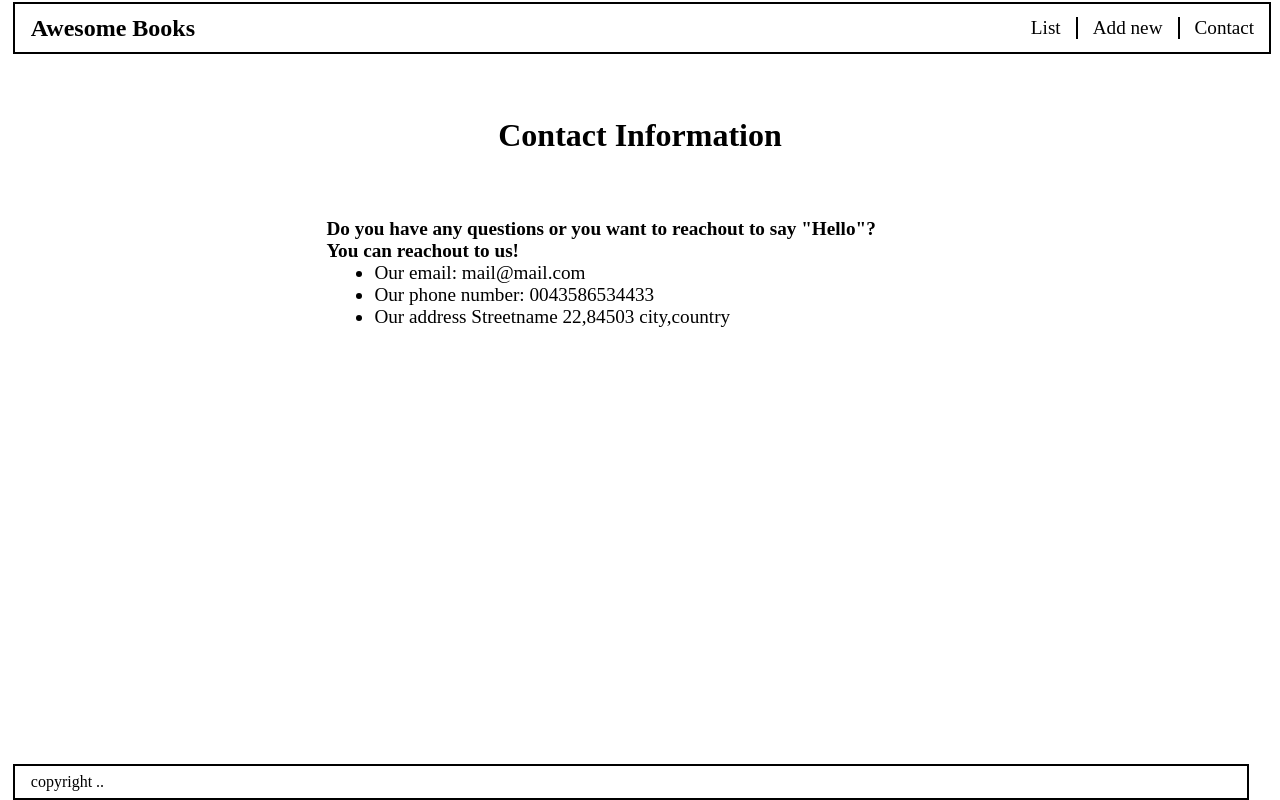
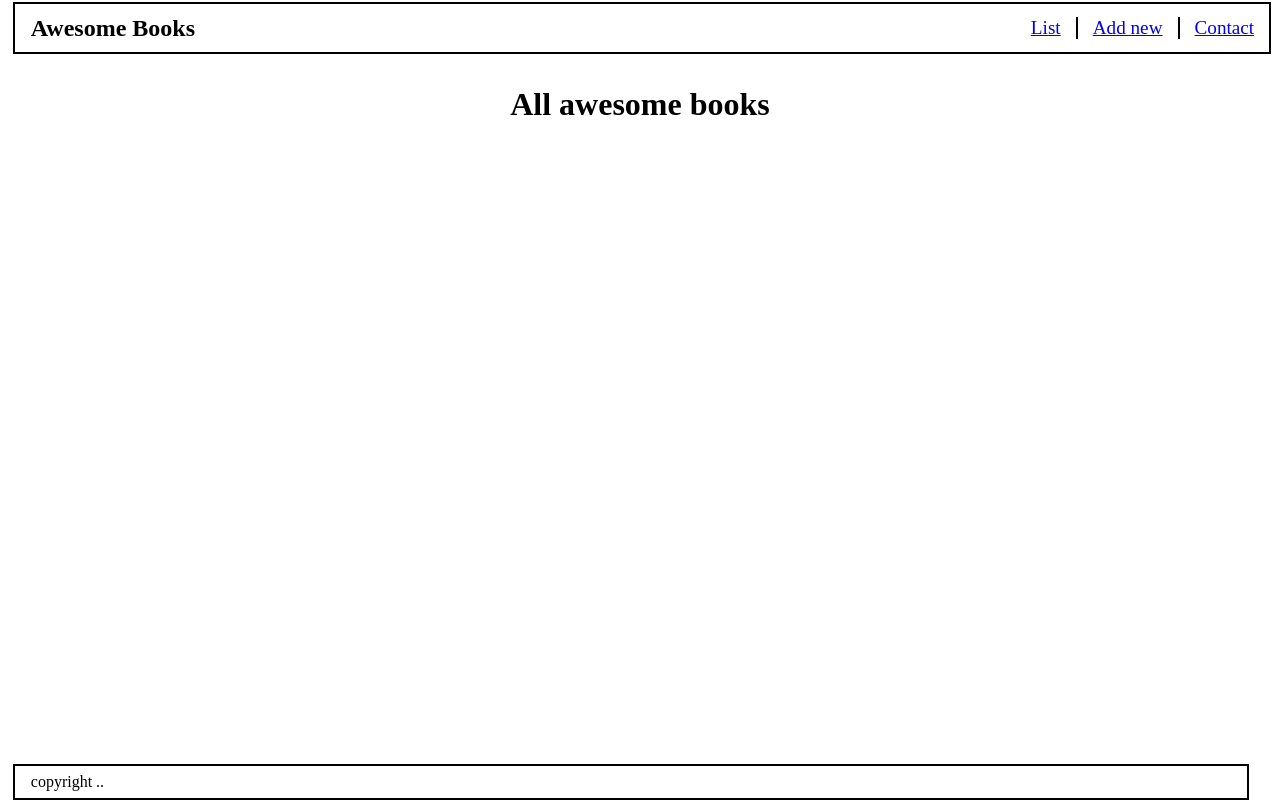
Before and after one commit to FevenSeyfu/Awesome-Books, a website: page index.html in a window 1280 px wide. Drawn offline with Linux system fonts and the light colour scheme.

Commit message:
index file update

```diff
--- a/index.html
+++ b/index.html
@@ -15,18 +15,18 @@
 			</div>
       <nav>
 				<ul class="nav-bar">
-					<li class="nav-item">List</li>
-					<li class="nav-item">Add new</li>
-					<li class="nav-item">Contact</li>
+					<li class="nav-item"><a href="#list-books" id="list">List</a></li>
+					<li class="nav-item"><a href="#add-book" id="add-new">Add new</a></li>
+					<li class="nav-item"><a href="#contact-section" id="contact">Contact</a></li>
 				</ul>
 			</nav>
 		</section>
 		<div class="current-time"></div>
-    <section class="list-books-section hide">
+    <section class="list-books-section show" id="list-books">
       <h1 class="header">All awesome books</h1>
 			<table id="display-book-list" class="booklist-table"></table>
 		</section>
-		<section class="add-book-section hide">
+		<section class="add-book-section hide" id="add-book">
 		  <h1 class="header">Add a new book</h1>
 			<form action=""  id="add-form">
 			  <div class="add-book-form">
@@ -40,7 +40,7 @@
 				</div>
 			</form>
 		</section>
-		<section class="contact">
+		<section class="contact hide" id="contact-section">
 		  <h1 class="header">Contact Information</h1>
 			<div class="detail">
 			  <h4 class="contact-font">Do you have any questions or you want to reachout to say "Hello"? <br>
@@ -56,6 +56,6 @@
       <p>copyright  ..</p>
 		</section>
 	</div>
-  <script src="assets/Js/script-class.js"></script>
+  <script src="assets/Js/script-contact.js"></script>
 </body>
 </html>
```
